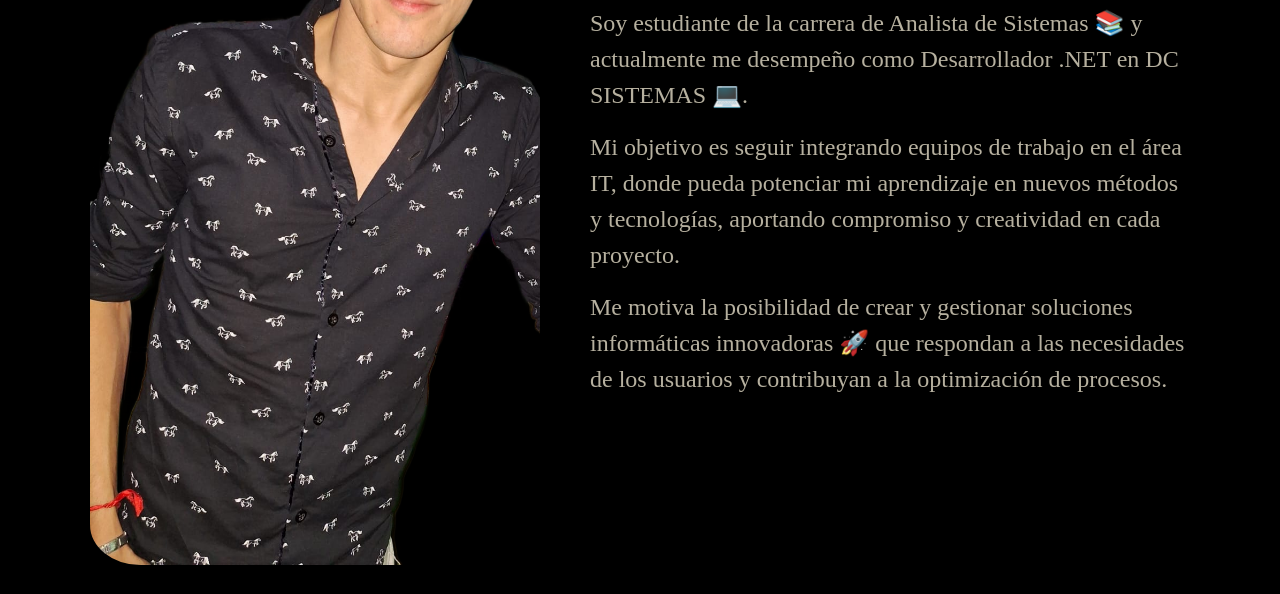
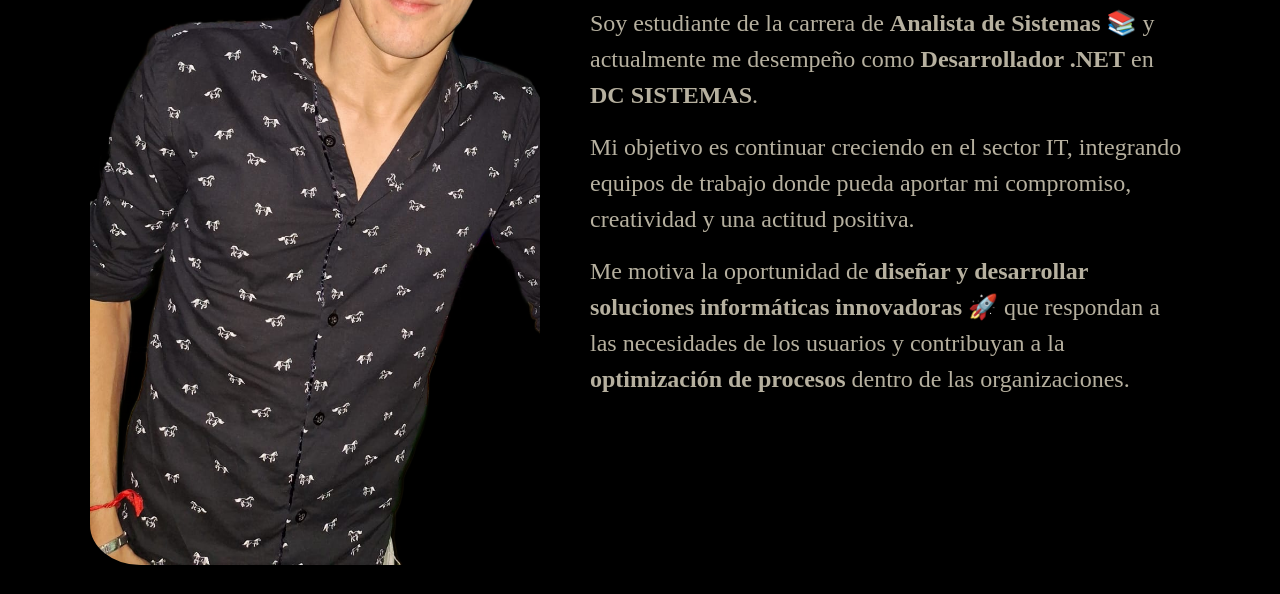
Before and after one commit to guidofacio/PortafolioWeb, a plain HTML site: page index.html in a window 1280 px wide. Shown: the part 793-1387 px from the top of the page. Drawn offline with Linux system fonts and the light colour scheme; a web font is replaced by a local one.

Commit message:
fix textos de presentacion

```diff
--- a/index.html
+++ b/index.html
@@ -57,10 +57,9 @@
       <div class="contenido_sobre_mi">
           <h1 class="titulo_sobre_mi">Sobre mí</h1>
 
-          <p>Soy estudiante de la carrera de Analista de Sistemas 📚 y actualmente me desempeño como Desarrollador .NET en DC SISTEMAS 💻.</p>
-          <p>Mi objetivo es seguir integrando equipos de trabajo en el área IT, donde pueda potenciar mi aprendizaje en nuevos métodos y tecnologías, aportando compromiso y creatividad en cada proyecto.</p>
-          <p> Me motiva la posibilidad de crear y gestionar soluciones informáticas innovadoras 🚀 que respondan a las necesidades de los
-            usuarios y contribuyan a la optimización de procesos.</p>
+          <p>Soy estudiante de la carrera de <strong>Analista de Sistemas</strong> 📚 y actualmente me desempeño como <strong>Desarrollador .NET</strong> en <strong>DC SISTEMAS</strong>.</p>
+          <p>Mi objetivo es continuar creciendo en el sector IT, integrando equipos de trabajo donde pueda aportar mi compromiso, creatividad y una actitud positiva.</p>
+          <p>Me motiva la oportunidad de <strong>diseñar y desarrollar soluciones informáticas innovadoras</strong> 🚀 que respondan a las necesidades de los usuarios y contribuyan a la <strong>optimización de procesos</strong> dentro de las organizaciones.</p>
       </div>
     </section>
   </main>
```
